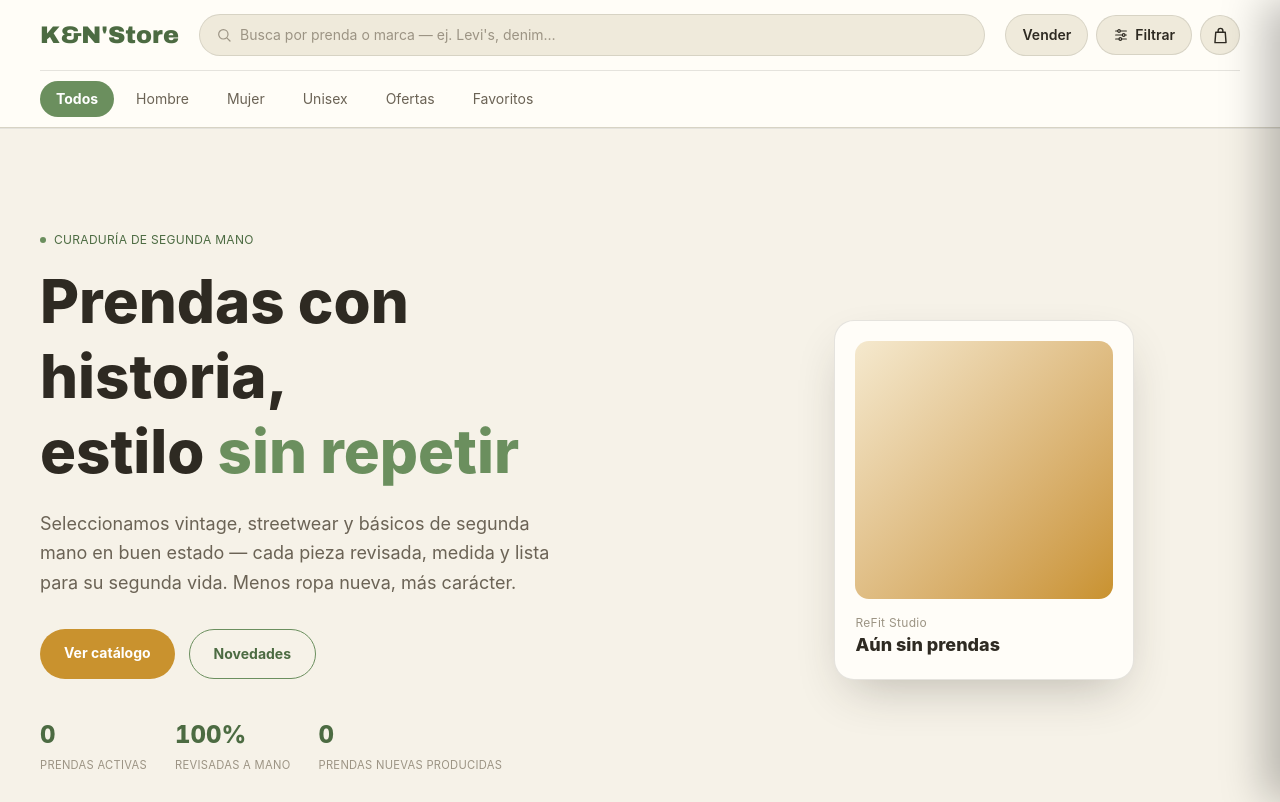
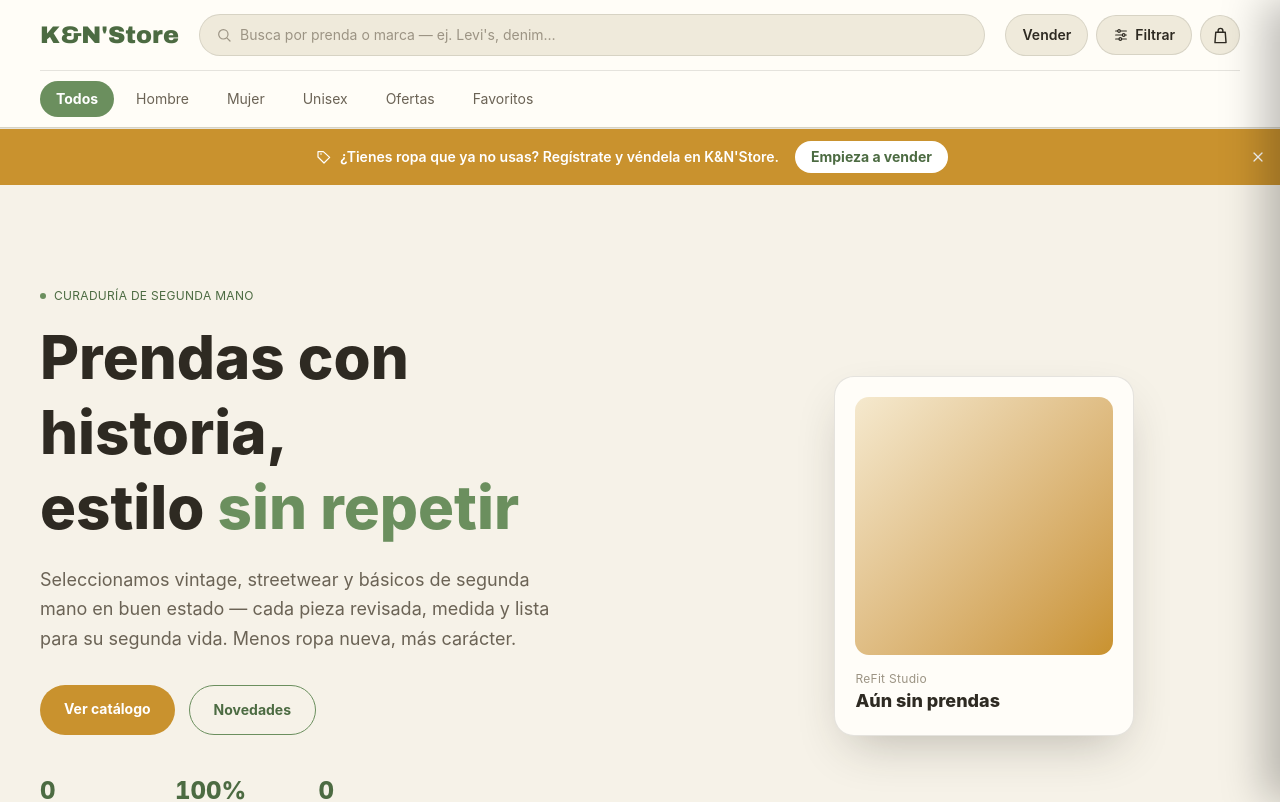
Before and after one commit to GersonLopez29/tienda2, a Next.js app: page / in a window 1280 px wide. Shown: the top 802 px of the page. Built offline with nearby package versions, Linux system fonts and the light colour scheme; no server answers; the database is empty.

Commit message:
Add dismissible sell-CTA banner for logged-out visitors
Invites visitors to register and sell their clothes, right below the header.

```diff
--- a/src/components/storefront/storefront.tsx
+++ b/src/components/storefront/storefront.tsx
@@ -11,8 +11,10 @@ import {
   LeafIcon,
   RulerIcon,
   SearchIcon,
+  TagIcon,
   TiktokIcon,
   TruckIcon,
+  XIcon,
 } from "@/components/icons";
 import { CATEGORY_LABEL, CONDITION_LABEL, type Product } from "@/lib/types";
 import { ProductCard } from "@/components/storefront/product-card";
@@ -47,6 +49,7 @@ export function Storefront({
   const [cartOpen, setCartOpen] = useState(false);
   const [previewId, setPreviewId] = useState<string | null>(null);
   const [notice, setNotice] = useState<string | null>(null);
+  const [sellBannerOpen, setSellBannerOpen] = useState(true);
   const { favorites, toggleFavorite } = useFavorites();
 
   useEffect(() => {
@@ -279,6 +282,31 @@ export function Storefront({
           </div>
         </div>
       </header>
+
+      {!currentUser && sellBannerOpen && (
+        <div className="relative bg-mustard">
+          <div className="mx-auto flex max-w-[1280px] flex-wrap items-center justify-center gap-x-4 gap-y-2 px-4 py-3 pr-11 text-center sm:px-6 sm:pr-14 lg:px-10 lg:pr-14">
+            <span className="flex items-center gap-2 text-sm font-semibold text-white">
+              <TagIcon className="h-4 w-4 flex-none" />
+              ¿Tienes ropa que ya no usas? Regístrate y véndela en K&N&apos;Store.
+            </span>
+            <Link
+              href="/registro"
+              className="rounded-full bg-white px-4 py-1.5 text-sm font-bold text-olive-ink hover:brightness-95"
+            >
+              Empieza a vender
+            </Link>
+          </div>
+          <button
+            type="button"
+            onClick={() => setSellBannerOpen(false)}
+            aria-label="Cerrar aviso"
+            className="absolute top-1/2 right-2 flex h-7 w-7 -translate-y-1/2 items-center justify-center rounded-full text-white hover:bg-black/10"
+          >
+            <XIcon className="h-4 w-4" />
+          </button>
+        </div>
+      )}
 
       <section className="relative overflow-hidden py-16 sm:py-20 lg:py-24">
         <div className="mx-auto grid max-w-[1280px] grid-cols-1 items-center gap-10 px-4 sm:px-6 lg:grid-cols-[1.1fr_.9fr] lg:gap-16 lg:px-10">
```
